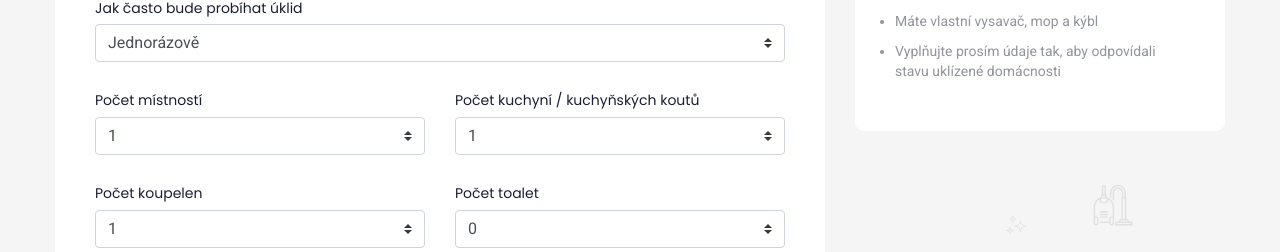
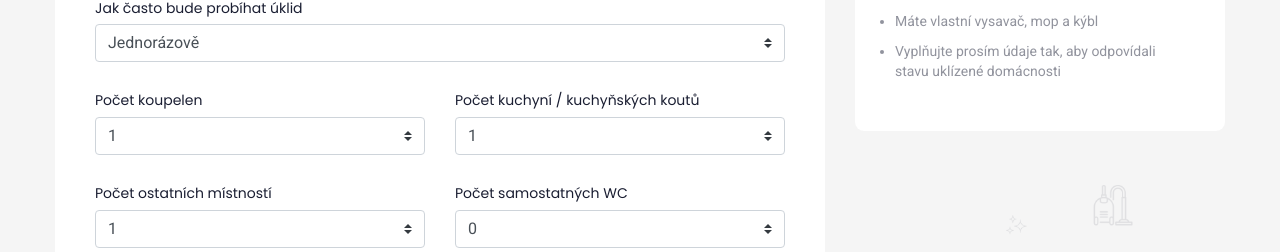
Before and after one commit to jardaBrchel/clean-deal-web, an Angular app: page /cenik in a window 1280 px wide. Shown: the part 602-854 px from the top of the page. Built offline with nearby package versions, Linux system fonts and the light colour scheme.

Commit message:
Add stiuff to price

```diff
--- a/src/app/modules/web/prices/prices.component.html
+++ b/src/app/modules/web/prices/prices.component.html
@@ -59,13 +59,13 @@
             </section>
 
             <section class="form-section half-section">
-              <h5 class="label">Počet místností</h5>
+              <h5 class="label">Počet koupelen</h5>
               <div class="input-group">
                 <select
                   class="custom-select"
-                  formControlName="rooms"
-                  (change)="changeRooms($event)">
-                  <option *ngFor="let item of rooms" [value]="item.id">{{item.label}}</option>
+                  formControlName="bathrooms"
+                  (change)="changeBathrooms($event)">
+                  <option *ngFor="let item of bathrooms" [value]="item.id">{{item.label}}</option>
                 </select>
               </div>
             </section>
@@ -83,19 +83,19 @@
             </section>
 
             <section class="form-section half-section">
-              <h5 class="label">Počet koupelen</h5>
+              <h5 class="label">Počet ostatních místností</h5>
               <div class="input-group">
                 <select
                   class="custom-select"
-                  formControlName="bathrooms"
-                  (change)="changeBathrooms($event)">
-                  <option *ngFor="let item of bathrooms" [value]="item.id">{{item.label}}</option>
+                  formControlName="rooms"
+                  (change)="changeRooms($event)">
+                  <option *ngFor="let item of rooms" [value]="item.id">{{item.label}}</option>
                 </select>
               </div>
             </section>
 
             <section class="form-section half-section no-spacing">
-              <h5 class="label">Počet toalet</h5>
+              <h5 class="label">Počet samostatných WC</h5>
               <div class="input-group">
                 <select
                   class="custom-select"
--- a/src/app/modules/web/prices/prices.component.ts
+++ b/src/app/modules/web/prices/prices.component.ts
@@ -239,6 +239,7 @@ export class PricesComponent implements OnInit {
       price: this.finalPrice,
       ownCleaningStuff,
     };
+    // console.log('data', data);return;
     this.orderSendClicked = true;
 
     this.orderService.addNewOrderFromWeb(data).subscribe(
```
